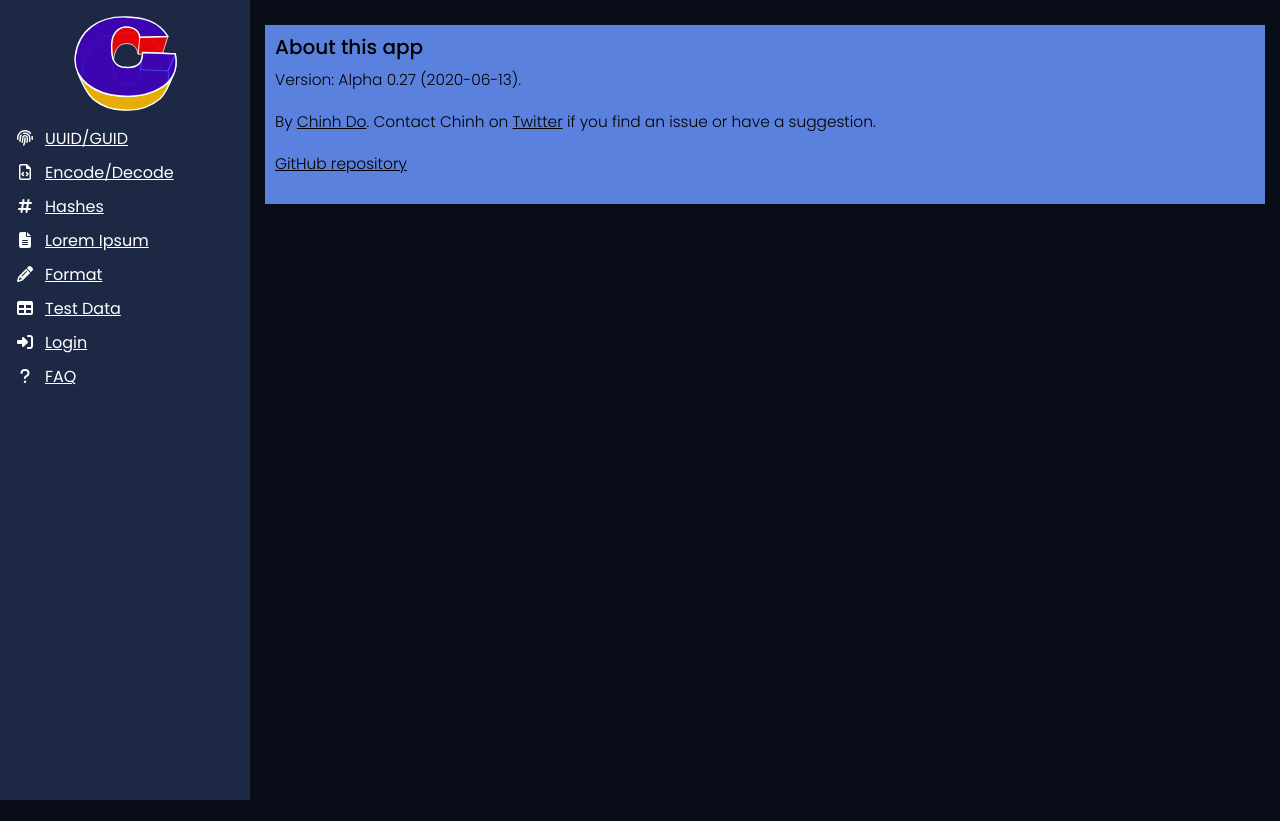
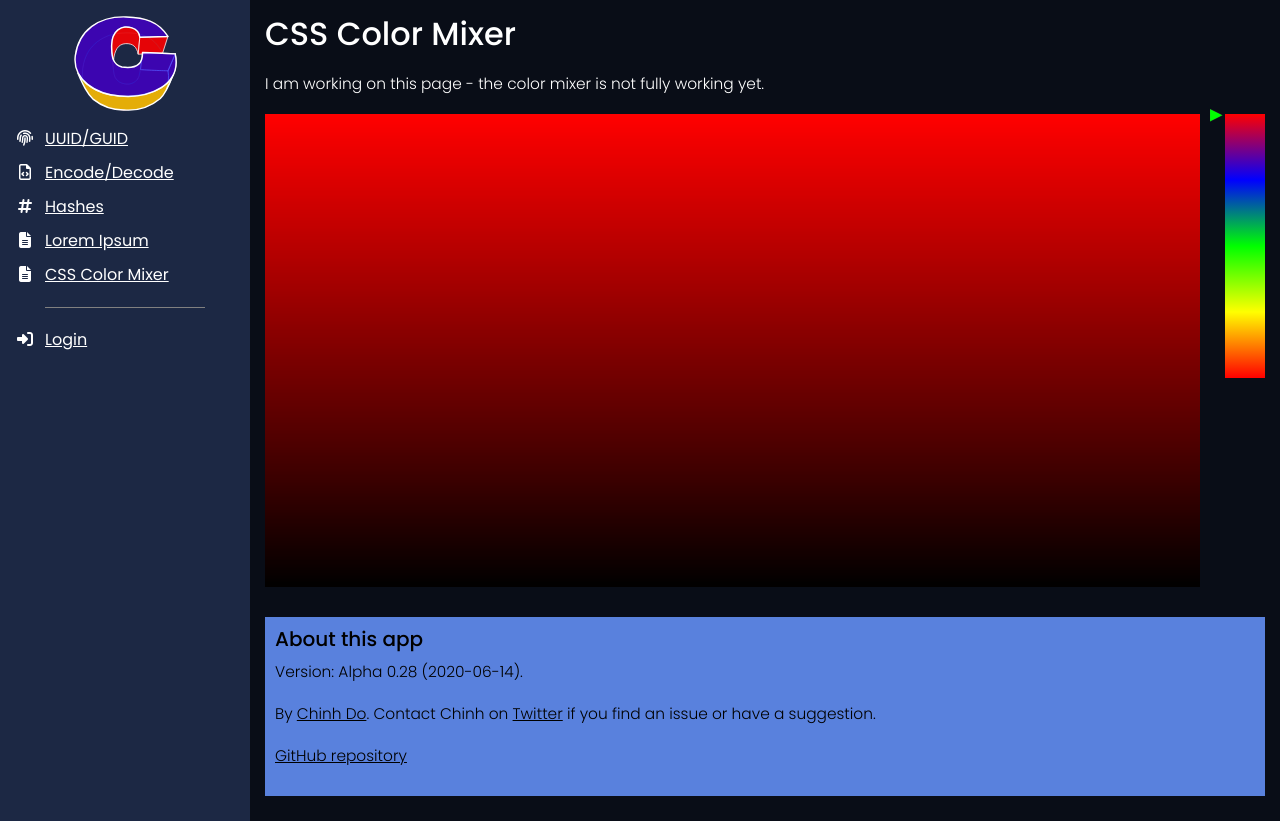
Before and after one commit to chinhdo/programmers-toolbox, a React (Create React App) app: page /css-color-mixer in a window 1280 px wide. Before the commit the page ends 800 px from the top, so only its background shows below. Built offline with nearby package versions, Linux system fonts and the light colour scheme; no server answers.

Commit message:
CSS color mixer - partial

```diff
--- a/src/App.scss
+++ b/src/App.scss
@@ -110,6 +110,12 @@ a.logo {
   color: #e83e8c;
 }
 
+hr {
+  border-top: 1px #808080 solid;
+  border-bottom: none;
+  margin: 15px 40px;
+}
+
 @keyframes menuOn {
   from {
     opacity: 0;
--- a/src/App.tsx
+++ b/src/App.tsx
@@ -11,6 +11,7 @@ import ProfilePage from './pages/profile/profile-page.component';
 import './App.scss';
 import Logo from './components/shared/logo.component';
 import LoremPage from './pages/lorem/lorem-page.component';
+import ColorMixerPage from './pages/color-mixer/color-mixer.component';
 
 type Props = Record<string, unknown>;
 
@@ -115,16 +116,11 @@ class App extends Component<Props, State> {
                 </Link>
               </li>
               <li>
-                <Link to="/format">
-                  <i className="fas fa-pencil-alt fa-fw"></i>Format
+                <Link to="/css-color-mixer">
+                  <i className="fas fa-file-alt fa-fw"></i>CSS Color Mixer
                 </Link>
               </li>
-              <li>
-                <Link to="/testdata">
-                  <i className="fas fa-table fa-fw"></i>Test Data
-                </Link>
-              </li>
-
+              <hr />
               {this.state.currentUser ? (
                 <div>
                   <li>
@@ -148,11 +144,6 @@ class App extends Component<Props, State> {
                   </li>
                 </div>
               )}
-              <li>
-                <Link to="/faq">
-                  <i className="fas fa-question fa-fw"></i>FAQ
-                </Link>
-              </li>
             </ul>
           </nav>
 
@@ -176,6 +167,9 @@ class App extends Component<Props, State> {
               <Route path="/lorem-ipsum">
                 <LoremPage />
               </Route>
+              <Route path="/css-color-mixer">
+                <ColorMixerPage />
+              </Route>
               <Route path="/login">
                 <LoginAndSignUpPage />
               </Route>
--- a/src/components/shared/footer.component.tsx
+++ b/src/components/shared/footer.component.tsx
@@ -10,7 +10,7 @@ export class Footer extends Component<Props, State> {
     return (
       <div className="Footer">
         <h3>About this app</h3>
-        <p>Version: Alpha 0.27 (2020-06-13).</p>
+        <p>Version: Alpha 0.28 (2020-06-14).</p>
         <p>
           By <a href="https://www.chinhdo.com">Chinh Do</a>. Contact Chinh on{' '}
           <a href="https://twitter.com/chinhdo">Twitter</a> if you find an issue or have a suggestion.
--- a/src/index.scss
+++ b/src/index.scss
@@ -158,7 +158,7 @@ div button:not(:first-of-type) {
 
 header i {
   font-size: 1.25rem;
-  padding-right: 0.75rem
+  padding: 0px 10px 10px 0px;
 }
 
 .three-bars {
@@ -166,5 +166,7 @@ header i {
 }
 
 @media (max-width: 768px) {
-  .three-bars {display: inline}
+  .three-bars {
+    display: inline;
+  }
 }
--- /dev/null
+++ b/src/pages/color-mixer/color-mixer.component.tsx
@@ -0,0 +1,93 @@
+import React from 'react';
+import './color-mixer.styles.scss';
+
+type Props = Record<string, unknown>;
+
+type State = {
+  debug: string;
+  huePointerY: number;
+};
+
+class ColorMixerPage extends React.Component<Props, State> {
+  private pickerRef: React.RefObject<HTMLCanvasElement>;
+  private hueRef: React.RefObject<HTMLDivElement>;
+  private debugRef: React.RefObject<HTMLDivElement>;
+
+  constructor(props: Props) {
+    super(props);
+
+    this.pickerRef = React.createRef();
+    this.hueRef = React.createRef();
+    this.debugRef = React.createRef();
+
+    this.state = { debug: '', huePointerY: 0 };
+    this.hueMouseMove = this.hueMouseMove.bind(this);
+    this.hueMouseDown = this.hueMouseDown.bind(this);
+    this.mapHue = this.mapHue.bind(this);
+  }
+
+  hueMouseMove(e: React.MouseEvent<HTMLDivElement, MouseEvent>): void {
+    if (e.buttons === 1) {
+      this.mapHue(e);
+    }
+  }
+
+  hueMouseDown(e: React.MouseEvent<HTMLDivElement, MouseEvent>): void {
+    this.mapHue(e);
+  }
+
+  componentDidMount(): void {
+    this.setState({ huePointerY: (this.hueRef.current?.offsetTop || 100) + 5 });
+
+    if (this.pickerRef.current) {
+      const pickedRed = 255;
+      const pickedGreen = 0;
+      const pickedBlue = 0;
+
+      const c = this.pickerRef.current;
+      const ctx = c.getContext('2d');
+      if (ctx) {
+        for (let x = 0; x < c.width; x++) {
+          for (let y = 0; y < c.height; y++) {
+            const r = pickedRed - y * (pickedRed / c.height);
+            const g = pickedGreen - y * (pickedGreen / c.height);
+            const b = pickedBlue - y * (pickedBlue / c.height);
+
+            ctx.fillStyle = `rgb(${r}, ${g}, ${b})`;
+            ctx.fillRect(x, y, 1, 1);
+          }
+        }
+      }
+    }
+  }
+
+  mapHue(e: React.MouseEvent<HTMLDivElement, MouseEvent>): void {
+    const y = e.clientY + 5 + (this.hueRef.current?.clientTop ? this.hueRef.current?.offsetTop : 0);
+    this.setState({ debug: e.clientY.toString(), huePointerY: y });
+  }
+
+  // TODO mobile touch handling
+
+  render(): React.ReactNode {
+    return (
+      <div className="ColorMixerPage">
+        <h1>CSS Color Mixer</h1>
+        <p>I am working on this page - the color mixer is not fully working yet.</p>
+        <div className="mixer">
+          <div className="picker">
+            <canvas ref={this.pickerRef}></canvas>
+          </div>
+          <div className="pointerDiv" onMouseMove={this.hueMouseMove}>
+            <svg className="pointer" viewBox="0 0 100 100" style={{ top: this.state.huePointerY - 10 }}>
+              <polygon points="0,0 100,50 0,100" />
+            </svg>
+          </div>
+          <div className="hue" ref={this.hueRef} onMouseMove={this.hueMouseMove} onMouseDown={this.hueMouseDown}></div>
+        </div>
+        <div className="debug" dangerouslySetInnerHTML={{ __html: this.state.debug }}></div>
+      </div>
+    );
+  }
+}
+
+export default ColorMixerPage;
--- /dev/null
+++ b/src/pages/color-mixer/color-mixer.styles.scss
@@ -0,0 +1,41 @@
+.ColorMixerPage {
+  padding: 0px 0px 20px 0px;
+
+  .mixer {
+    display: flex;
+    justify-content: space-between;
+    user-select: none;
+  }
+
+  .picker {
+    flex-grow: 1;
+    // background-image: linear-gradient(rgb(255, 255, 255), rgb(0, 0, 0));
+    canvas {
+      width: 100%;
+      height: 100%;
+    }
+  }
+
+  .pointerDiv {
+    width: 25px;
+  }
+
+  .pointer {
+    height: 12.5px;
+    width: 12.5px;
+    position: absolute;
+    top: 0px;
+    margin-left: 10px;
+    fill:lime;
+    stroke:purple;
+    stroke-width:1;
+  }
+
+  .hue {
+    cursor: pointer;
+    width: 40px;
+    height: 33vh;
+    background-image: linear-gradient(rgb(255, 0, 0),  rgb(0, 0, 255),rgb(0, 255, 0),
+     rgb(255,255,0), rgb(255, 0, 0));
+  }
+}
--- a/src/pages/home/homepage.component.tsx
+++ b/src/pages/home/homepage.component.tsx
@@ -49,36 +49,19 @@ class HomePage extends Component<Props, State> {
           </li>
         </ul>
         <h2>Feature Roadmap</h2>
-        <p>Features to be implemented in the next month or so.</p>
+        <p>Potential features to be implemented in the next month or so.</p>
         <ul>
-          <li>Persist data in browser local storage (asks for permission first)</li>
           <li>CSS color mixer</li>
           <li>Test data generator</li>
-          <li>Lorem Ipsum generator</li>
           <li>Formatters (compact JSON)</li>
-          <li>Break long strings into multiple lines for various languages</li>
           <li>HTML page template</li>
           <li>Light mode</li>
-          <li>Logins</li>
           <ul>
             <li>Create account to save settings</li>
             <li>Social login with Google or Facebook</li>
             <li>Email login</li>
           </ul>
         </ul>
-        {/* TODO Move this to App so that it shows up everywhere. And use another path. This cloud is copied from NG CLI. */}
-        <svg
-          id="clouds"
-          xmlns="http://www.w3.org/2000/svg"
-          width="2611.084"
-          height="485.677"
-          viewBox="0 0 2611.084 485.677"
-        >
-          <path
-            d="M2379.709,863.793c10-93-77-171-168-149-52-114-225-105-264,15-75,3-140,59-152,133-30,2.83-66.725,9.829-93.5,26.25-26.771-16.421-63.5-23.42-93.5-26.25-12-74-77-130-152-133-39-120-212-129-264-15-54.084-13.075-106.753,9.173-138.488,48.9-31.734-39.726-84.4-61.974-138.487-48.9-52-114-225-105-264,15a162.027,162.027,0,0,0-103.147,43.044c-30.633-45.365-87.1-72.091-145.206-58.044-52-114-225-105-264,15-75,3-140,59-152,133-53,5-127,23-130,83-2,42,35,72,70,86,49,20,106,18,157,5a165.625,165.625,0,0,0,120,0c47,94,178,113,251,33,61.112,8.015,113.854-5.72,150.492-29.764a165.62,165.62,0,0,0,110.861-3.236c47,94,178,113,251,33,31.385,4.116,60.563,2.495,86.487-3.311,25.924,5.806,55.1,7.427,86.488,3.311,73,80,204,61,251-33a165.625,165.625,0,0,0,120,0c51,13,108,15,157-5a147.188,147.188,0,0,0,33.5-18.694,147.217,147.217,0,0,0,33.5,18.694c49,20,106,18,157,5a165.625,165.625,0,0,0,120,0c47,94,178,113,251,33C2446.709,1093.793,2554.709,922.793,2379.709,863.793Z"
-            transform="translate(142.69 -634.312)"
-          />
-        </svg>
       </div>
     );
   }
--- a/src/pages/home/homepage.styles.scss
+++ b/src/pages/home/homepage.styles.scss
@@ -10,13 +10,4 @@
   }
 
   #logo {margin-bottom: 30px;}
-
-  svg#clouds {
-    position: fixed;
-    fill-opacity: 25%;
-    bottom: -160px;
-    left: -230px;
-    z-index: -10;
-    width: 1920px;
-  }
 }
```
